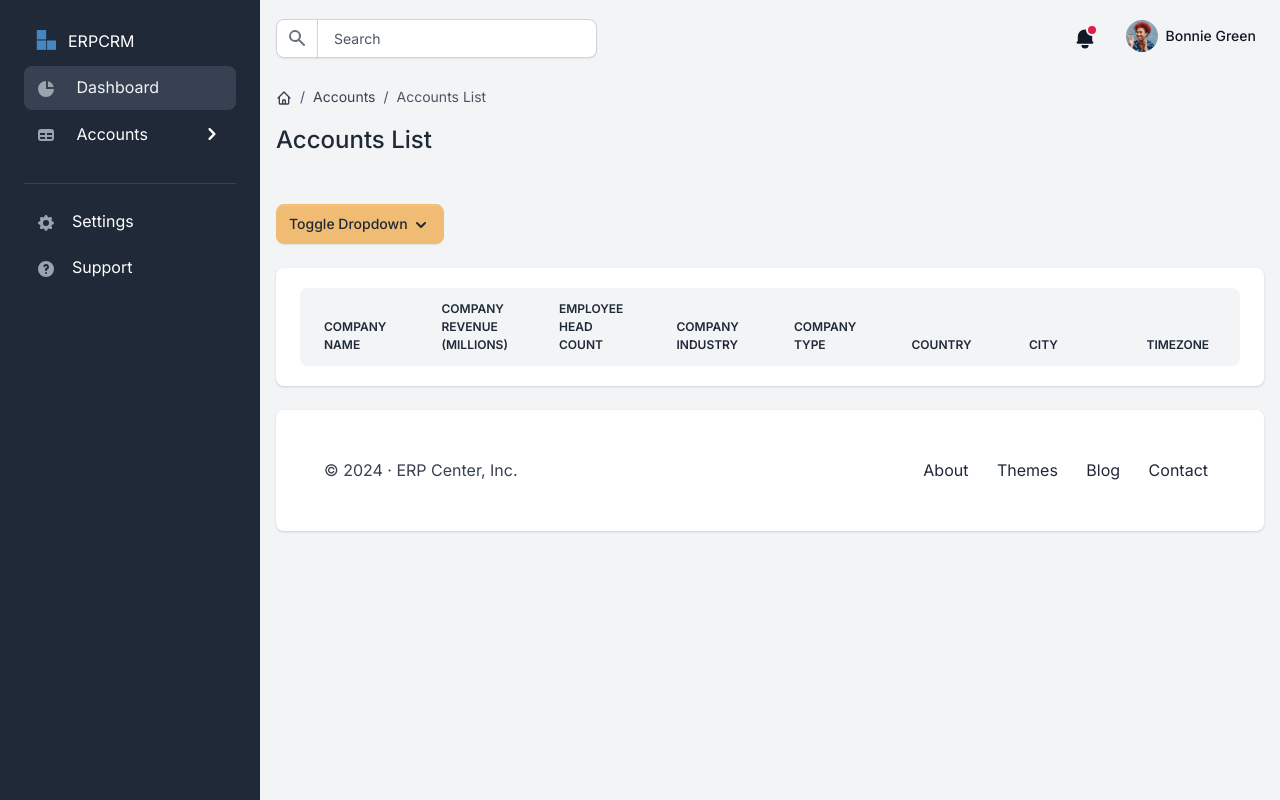
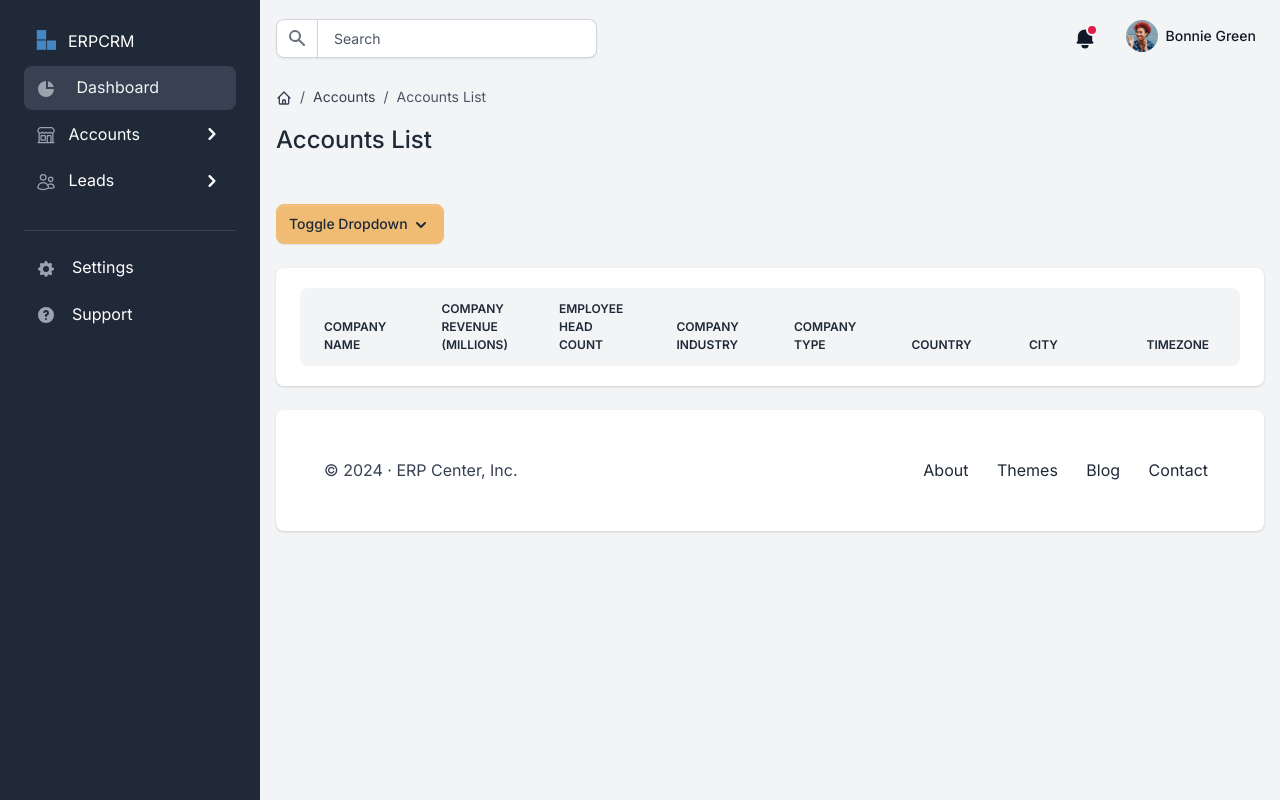
Before and after one commit to hari3mo/crm, a Flask app: page /accounts/accounts_list/ in a window 1280 px wide. Run offline with Flask 3, Linux system fonts and the light colour scheme; lists and menus that the app fills with data are empty; some libraries are stand-ins or nearby versions.

Commit message:
leads + style

```diff
--- a/templates/base.html
+++ b/templates/base.html
@@ -82,7 +82,9 @@
               data-bs-toggle="collapse" data-bs-target="#submenu-app">
               <span>
                 <span class="sidebar-icon">
-                  <svg class="icon icon-xs me-2" fill="currentColor" viewBox="0 0 20 20" xmlns="http://www.w3.org/2000/svg"><path fill-rule="evenodd" d="M5 4a3 3 0 00-3 3v6a3 3 0 003 3h10a3 3 0 003-3V7a3 3 0 00-3-3H5zm-1 9v-1h5v2H5a1 1 0 01-1-1zm7 1h4a1 1 0 001-1v-1h-5v2zm0-4h5V8h-5v2zM9 8H4v2h5V8z" clip-rule="evenodd"></path></svg>
+                  <svg data-slot="icon" fill="none" stroke-width="1.5" stroke="currentColor" viewBox="0 0 24 24" xmlns="http://www.w3.org/2000/svg" aria-hidden="true" height="20" width="20">
+                    <path stroke-linecap="round" stroke-linejoin="round" d="M13.5 21v-7.5a.75.75 0 0 1 .75-.75h3a.75.75 0 0 1 .75.75V21m-4.5 0H2.36m11.14 0H18m0 0h3.64m-1.39 0V9.349M3.75 21V9.349m0 0a3.001 3.001 0 0 0 3.75-.615A2.993 2.993 0 0 0 9.75 9.75c.896 0 1.7-.393 2.25-1.016a2.993 2.993 0 0 0 2.25 1.016c.896 0 1.7-.393 2.25-1.015a3.001 3.001 0 0 0 3.75.614m-16.5 0a3.004 3.004 0 0 1-.621-4.72l1.189-1.19A1.5 1.5 0 0 1 5.378 3h13.243a1.5 1.5 0 0 1 1.06.44l1.19 1.189a3 3 0 0 1-.621 4.72M6.75 18h3.75a.75.75 0 0 0 .75-.75V13.5a.75.75 0 0 0-.75-.75H6.75a.75.75 0 0 0-.75.75v3.75c0 .414.336.75.75.75Z"></path>
+                  </svg>
                 </span>
                 <span class="sidebar-text">Accounts</span>
               </span>
@@ -116,6 +118,42 @@
                 <li class="nav-item ">
                   <a class="nav-link" href="{{ url_for('new_account') }}">
                     <span class="sidebar-text">New Account</span>
+                  </a>
+                </li>
+              </ul>
+            </div>
+          </li>
+          <li class="nav-item">
+            <span class="nav-link collapsed d-flex justify-content-between align-items-center" data-bs-toggle="collapse" data-bs-target="#submenu-leads">
+              <span>
+                <span class="sidebar-icon">
+                  <svg data-slot="icon" fill="none" stroke-width="1.5" stroke="currentColor" viewBox="0 0 24 24" xmlns="http://www.w3.org/2000/svg" aria-hidden="true" height="20" width="20">
+                    <path stroke-linecap="round" stroke-linejoin="round" d="M15 19.128a9.38 9.38 0 0 0 2.625.372 9.337 9.337 0 0 0 4.121-.952 4.125 4.125 0 0 0-7.533-2.493M15 19.128v-.003c0-1.113-.285-2.16-.786-3.07M15 19.128v.106A12.318 12.318 0 0 1 8.624 21c-2.331 0-4.512-.645-6.374-1.766l-.001-.109a6.375 6.375 0 0 1 11.964-3.07M12 6.375a3.375 3.375 0 1 1-6.75 0 3.375 3.375 0 0 1 6.75 0Zm8.25 2.25a2.625 2.625 0 1 1-5.25 0 2.625 2.625 0 0 1 5.25 0Z"></path>
+                  </svg>
+                </span>
+                <span class="sidebar-text">Leads</span>
+              </span>
+              <span class="link-arrow">
+                <svg class="icon icon-sm" fill="currentColor" viewBox="0 0 20 20" xmlns="http://www.w3.org/2000/svg">
+                  <path fill-rule="evenodd" d="M7.293 14.707a1 1 0 010-1.414L10.586 10 7.293 6.707a1 1 0 011.414-1.414l4 4a1 1 0 010 1.414l-4 4a1 1 0 01-1.414 0z" clip-rule="evenodd"></path>
+                </svg>
+              </span>
+            </span>
+            <div class="multi-level collapse" role="list" id="submenu-leads" aria-expanded="false">
+              <ul class="flex-column nav">
+                <li class="nav-item">
+                  <a class="nav-link" href="#">
+                    <span class="sidebar-text">Leads List</span>
+                  </a>
+                </li>
+                <li class="nav-item">
+                  <a class="nav-link" href="#">
+                    <span class="sidebar-text">Import Leads</span>
+                  </a>
+                </li>
+                <li class="nav-item">
+                  <a class="nav-link" href="#">
+                    <span class="sidebar-text">New Lead</span>
                   </a>
                 </li>
               </ul>
```
